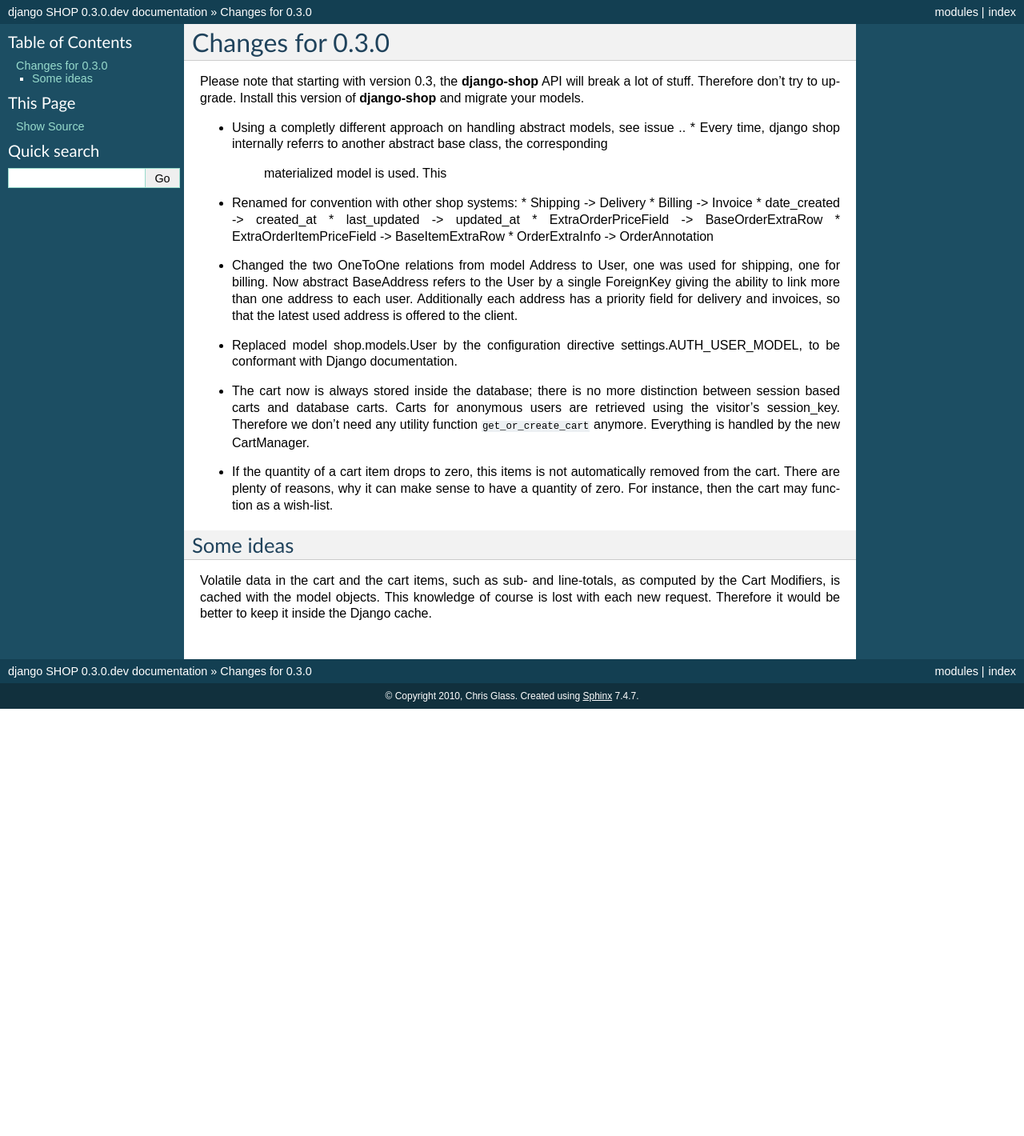
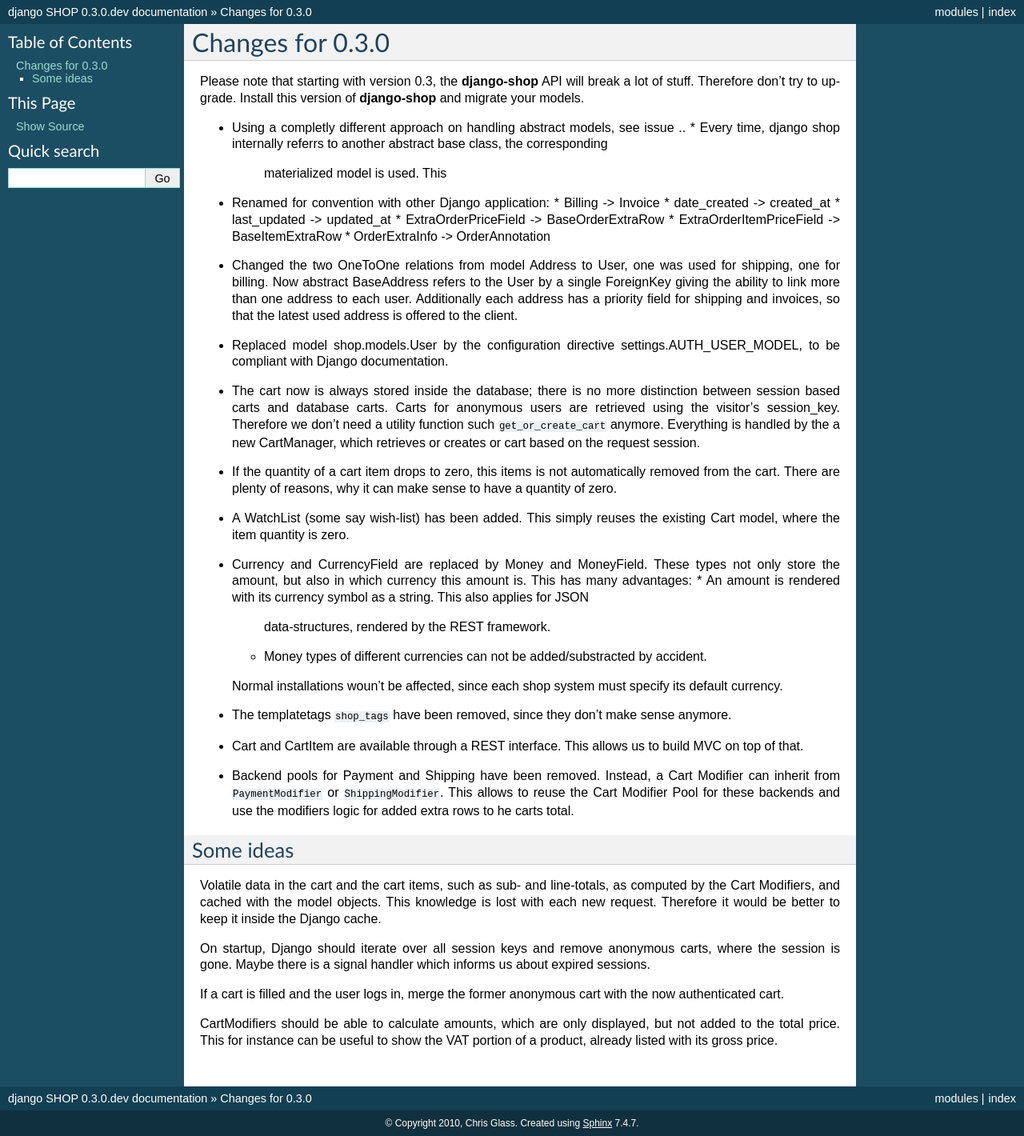
Before and after one commit to Huskarhero/django-shop, a Sphinx documentation site: the page built from docs/changes-0.3.0.rst, in a window 1280 px wide. Shown: the whole page at 80% size. Built offline with Sphinx 7.4.7, drawn with Linux system fonts in a browser that asks for light colours; before the commit the page ends 900 px from its top, so only the background shows below that.

Commit message:
Updated docs and authors

```diff
--- a/AUTHORS.rst
+++ b/AUTHORS.rst
@@ -3,6 +3,7 @@
 
 * Chris Glass (chrisglass)
 * Martin Brochhaus
+* Jacob Rief
 
 CONTRIBUTORS
 ============
@@ -22,7 +23,6 @@
 * ikresoft
 * Issac Kelly
 * Jacek Mitręga
-* Jacob Rief
 * Jonas Obrist
 * Justin Steward
 * Kristian Øllegaard
--- a/docs/changes-0.3.0.rst
+++ b/docs/changes-0.3.0.rst
@@ -8,8 +8,7 @@
 * Using a completly different approach on handling abstract models, see issue ..
   * Every time, django shop internally referrs to another abstract base class, the corresponding
     materialized model is used. This
-* Renamed for convention with other shop systems:
-  * Shipping -> Delivery
+* Renamed for convention with other Django application:
   * Billing -> Invoice
   * date_created -> created_at
   * last_updated -> updated_at
@@ -19,22 +18,44 @@
 * Changed the two OneToOne relations from model Address to User, one was used for shipping, one for
   billing. Now abstract BaseAddress refers to the User by a single ForeignKey giving the ability to
   link more than one address to each user. Additionally each address has a priority field for
-  delivery and invoices, so that the latest used address is offered to the client.
+  shipping and invoices, so that the latest used address is offered to the client.
 * Replaced model shop.models.User by the configuration directive settings.AUTH_USER_MODEL, to be
-  conformant with Django documentation.
+  compliant with Django documentation.
 * The cart now is always stored inside the database; there is no more distinction between session
   based carts and database carts. Carts for anonymous users are retrieved using the visitor's
-  session_key. Therefore we don't need any utility function ``get_or_create_cart`` anymore.
-  Everything is handled by the new CartManager.
+  session_key. Therefore we don't need a utility function such ``get_or_create_cart`` anymore.
+  Everything is handled by the a new CartManager, which retrieves or creates or cart based on
+  the request session.
 * If the quantity of a cart item drops to zero, this items is not automatically removed from the
-  cart. There are plenty of reasons, why it can make sense to have a quantity of zero. For instance,
-  then the cart may function as a wish-list.
-
-
+  cart. There are plenty of reasons, why it can make sense to have a quantity of zero.
+* A WatchList (some say wish-list) has been added. This simply reuses the existing Cart model,
+  where the item quantity is zero.
+* Currency and CurrencyField are replaced by Money and MoneyField. These types not only store the
+  amount, but also in which currency this amount is. This has many advantages:
+  * An amount is rendered with its currency symbol as a string. This also applies for JSON
+    data-structures, rendered by the REST framework.
+  * Money types of different currencies can not be added/substracted by accident.
+  Normal installations woun't be affected, since each shop system must specify its default currency.
+* The templatetags ``shop_tags`` have been removed, since they don't make sense anymore.
+* Cart and CartItem are available through a REST interface. This allows us to build MVC on top of
+  that.
+* Backend pools for Payment and Shipping have been removed. Instead, a Cart Modifier can inherit
+  from ``PaymentModifier`` or ``ShippingModifier``. This allows to reuse the Cart Modifier Pool for
+  these backends and use the modifiers logic for added extra rows to he carts total.
 
 
 Some ideas
 ----------
 Volatile data in the cart and the cart items, such as sub- and line-totals, as computed by the Cart
-Modifiers, is cached with the model objects. This knowledge of course is lost with each new request.
+Modifiers, and cached with the model objects. This knowledge is lost with each new request.
 Therefore it would be better to keep it inside the Django cache.
+
+On startup, Django should iterate over all session keys and remove anonymous carts, where the
+session is gone. Maybe there is a signal handler which informs us about expired sessions.
+
+If a cart is filled and the user logs in, merge the former anonymous cart with the now authenticated
+cart.
+
+CartModifiers should be able to calculate amounts, which are only displayed, but not added to the
+total price. This for instance can be useful to show the VAT portion of a product, already listed
+with its gross price.
```
